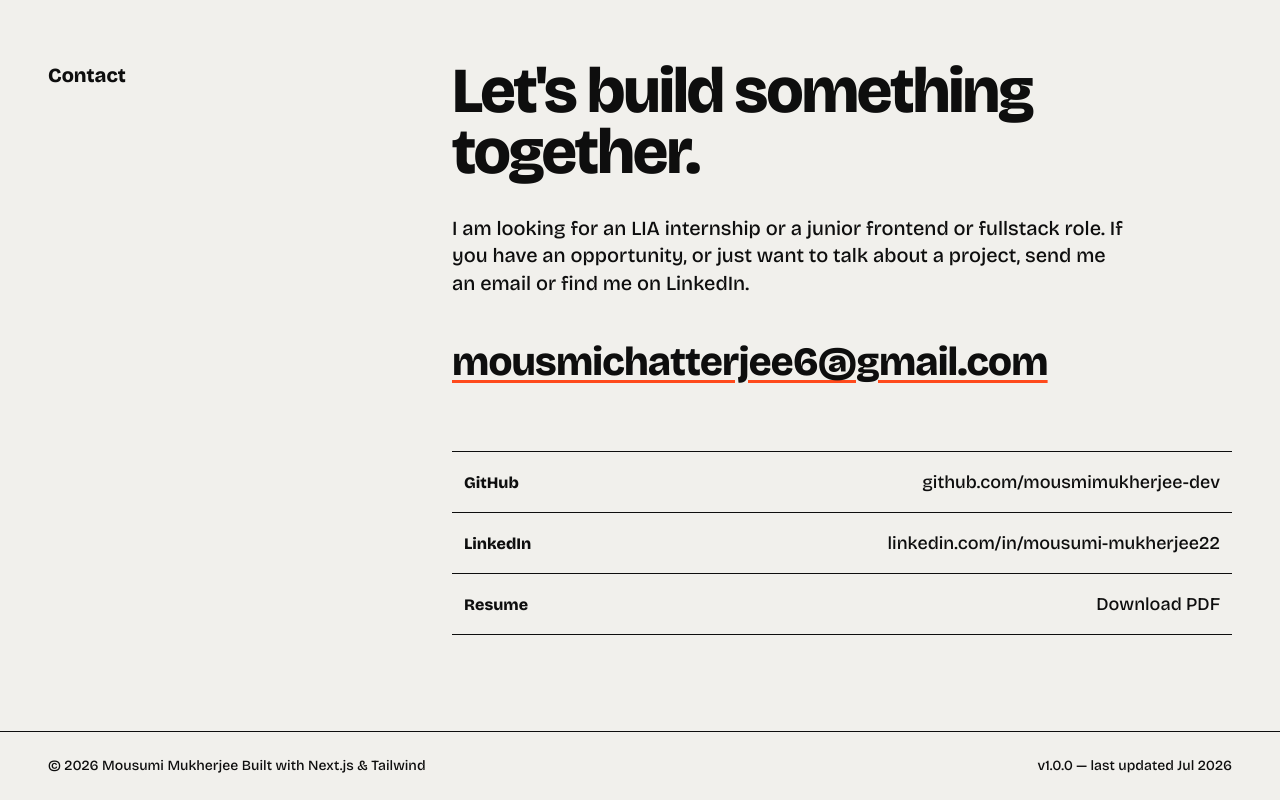
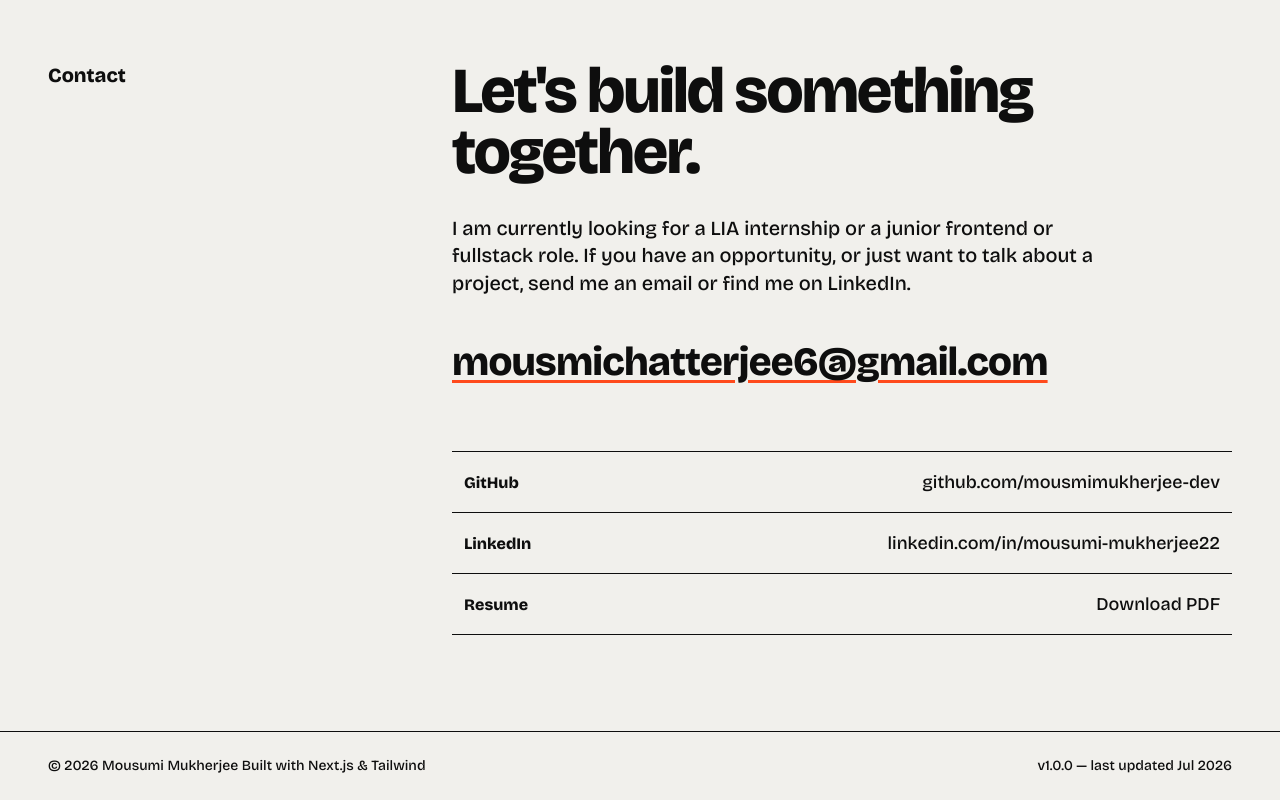
Before and after one commit to mousmimukherjee-dev/mousumi-portfolio, a Next.js app: page / in a window 1280 px wide. Shown: the part 4531-5331 px from the top of the page. Built offline with nearby package versions, Linux system fonts and the light colour scheme.

Commit message:
fix contact

```diff
--- a/src/components/Contact.tsx
+++ b/src/components/Contact.tsx
@@ -37,7 +37,7 @@ export default function Contact() {
             <span className="block">together.</span>
           </p>
           <p className="mt-8 max-w-[52ch] text-lg font-medium leading-snug md:text-xl">
-            I am looking for an LIA internship or a junior frontend or
+            I am currently looking for a LIA internship or a junior frontend or
             fullstack role. If you have an opportunity, or just want to talk
             about a project, send me an email or find me on LinkedIn.
           </p>
```
